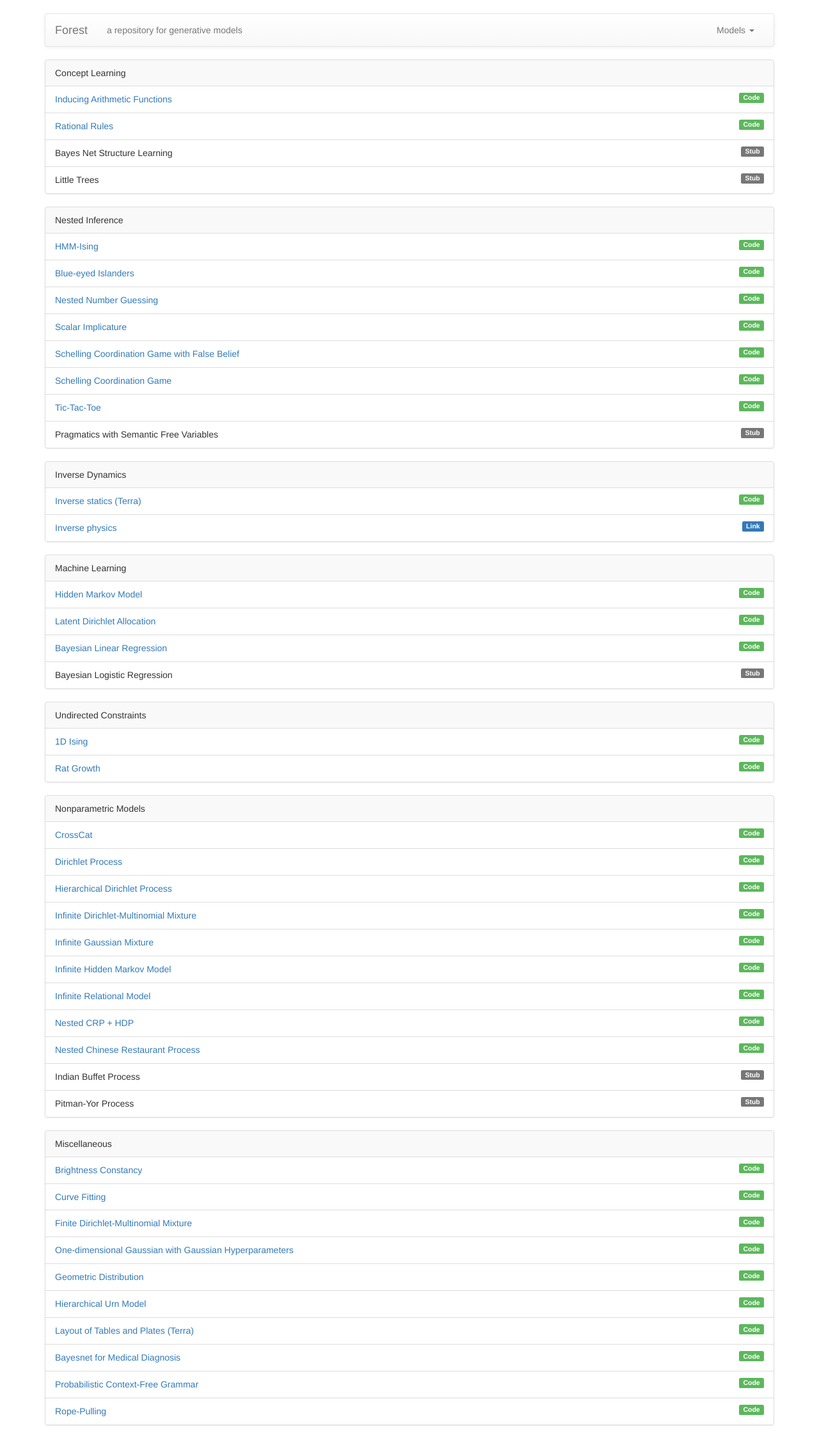
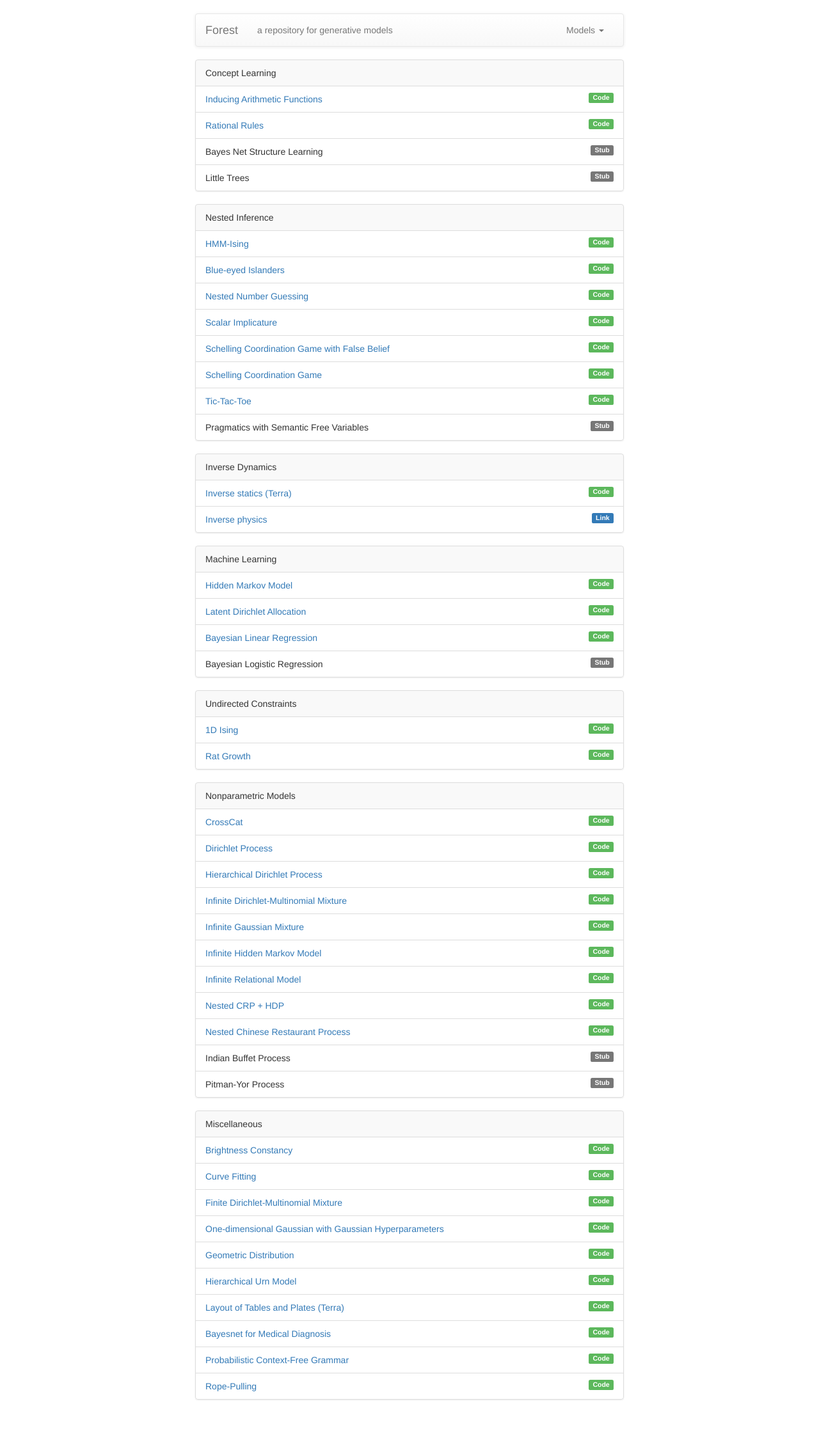
Before and after one commit to forestdb/forestdb.org, a Jekyll site: the page built from index.md, in a window 1280 px wide. Shown: the whole page at 64% size. Built offline with Jekyll 4.4.1, drawn with Linux system fonts in a browser that asks for light colours; nearby versions of some CDN libraries; after the commit the page ends 2208 px from its top, so only the background shows below that.

Commit message:
Change max-width of list.

```diff
--- a/assets/css/custom.css
+++ b/assets/css/custom.css
@@ -1,14 +1,12 @@
 body {
     padding-top: 1.5em;
-}
-
-/* Descriptions in list of theories */
-span.subtitle {
-   color: #bbb;
-   font-size: .9em;
 }
 
 ul p {
    margin-bottom: 0.3em;
    margin-top: 0.3em;
 }
+
+body div.container {
+   max-width: 700px;
+}
```
